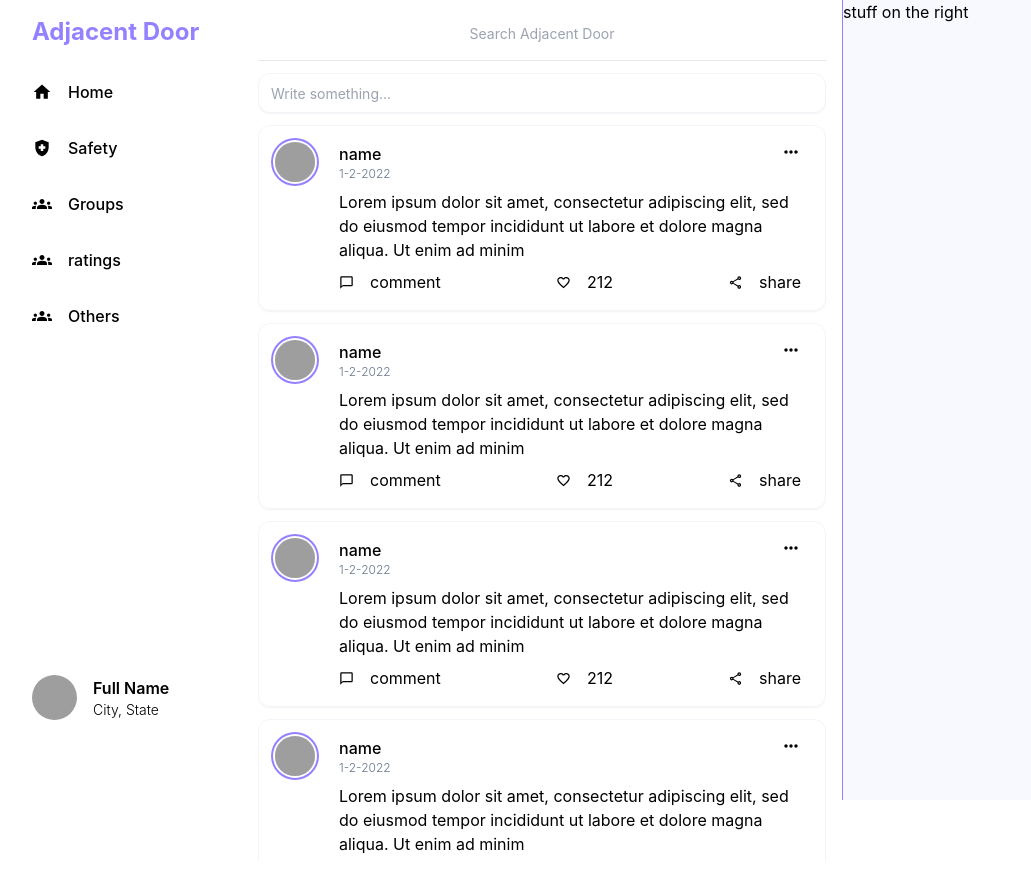
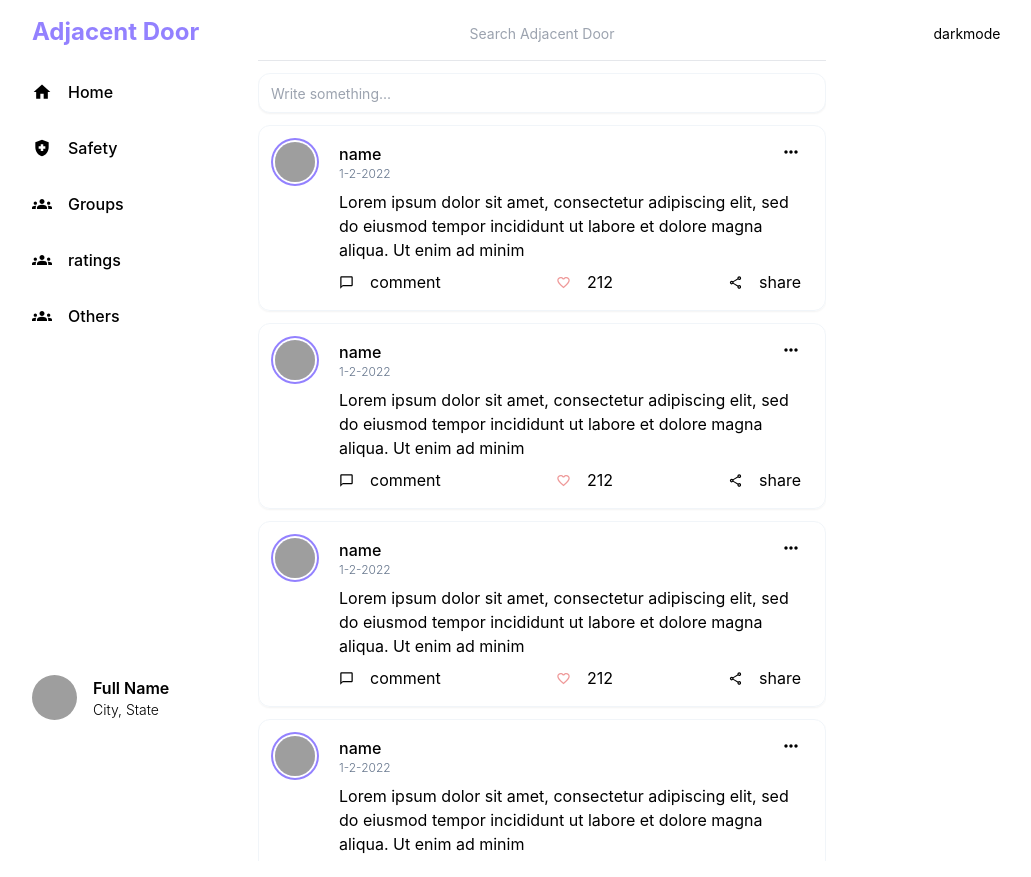
Before and after one commit to BlueOceanHRLAX48/AdjacentDoor, a React (Create React App) app: page / in a window 1280 px wide. Shown: the top 877 px of the page, without its empty margins (68-1099 px from the left). Built offline with nearby package versions, Linux system fonts and the light colour scheme; grey boxes are pictures that could not be loaded.

Commit message:
darkmode added

```diff
--- a/src/Home.js
+++ b/src/Home.js
@@ -1,11 +1,10 @@
-import React from 'react';
 import Feed from './components/Feed';
 import LeftBar from './LeftBar';
 import RightBar from './RightBar';
 
 function Home() {
   return (
-    <div className='w-screen flex'>
+    <div className='w-screen flex dark:bg-gray-900 dark:text-white'>
       <div className='hidden sm:flex'>
         <LeftBar />
       </div>
--- a/src/LeftBar/index.js
+++ b/src/LeftBar/index.js
@@ -27,7 +27,9 @@ function LeftBar() {
 }
 
 const LeftBarButton = ({ icon, text = 'text' }) => (
-  <div className={`flex py-4 px-4 hover:bg-ghostWhite hover:rounded-full cursor-pointer`}>
+  <div
+    className={`flex py-4 px-4 hover:bg-ghostWhite hover:rounded-full cursor-pointer dark:hover:bg-gray-600`}
+  >
     <div className='relative flex items-center justify-start mr-4'>{icon}</div>
     <div className={`relative flex items-center justify-start text-base font-medium`}>{text}</div>
   </div>
--- a/src/MyProfile.js
+++ b/src/MyProfile.js
@@ -1,11 +1,10 @@
-import React from 'react';
 import RightBar from './RightBar/index';
 import LeftBar from './LeftBar/index';
 import { Avatar } from '@mui/material';
 
 function MyProfile() {
   return (
-    <div className='w-screen flex'>
+    <div className='w-screen flex dark:bg-gray-900 dark:text-white'>
       <div className='hidden sm:flex'>
         <LeftBar />
       </div>
--- a/src/RightBar/index.js
+++ b/src/RightBar/index.js
@@ -1,9 +1,15 @@
-import React from 'react';
+import { purple } from '@mui/material/colors';
+import Switch from '@mui/material/Switch';
+import useTheme from '../components/useTheme';
 
 function RightBar() {
+  const [nextTheme, setTheme] = useTheme();
+
   return (
-    <div className='border-l border-primary bg-ghostWhite w-[250px] h-screen'>
-      stuff on the right
+    <div className='w-[250px] h-screen flex flex-col px-6 py-4 '>
+      <button className='mt-1 pt-1 pb-3 text-sm' onClick={() => setTheme(nextTheme)}>
+        darkmode
+      </button>
     </div>
   );
 }
--- a/src/components/Feed.js
+++ b/src/components/Feed.js
@@ -60,7 +60,7 @@ function Feed(props) {
       <div className='feed h-screen overflow-y-scroll'>
         <div className='flex justify-center relative'>
           <input
-            className='text-sm mt-3 p-1 px-3 w-full h-10 rounded-xl border border-slate-100 shadow-sm focus:outline-none focus:ring-secondary focus:ring-2 focus:mx-1'
+            className='text-sm mt-3 p-1 px-3 w-full h-10 rounded-xl border border-slate-100 shadow-sm focus:outline-none focus:ring-secondary focus:ring-2 focus:mx-1 dark:bg-gray-900'
             placeholder='Write something...'
           ></input>
           {/* <button className='text-white font-medium text-xs px-4 py-2 rounded-full bg-primary absolute bottom-2 right-4'>
--- a/src/components/Post.jsx
+++ b/src/components/Post.jsx
@@ -2,6 +2,7 @@ import React, { useState } from 'react';
 import { Avatar } from '@mui/material';
 import { MdChatBubbleOutline, MdMoreHoriz, MdFavoriteBorder, MdOutlineShare } from 'react-icons/md';
 import { Link } from 'react-router-dom';
+import { red } from '@mui/material/colors';
 
 function Post({ avatar, name, date, postBody, reports, likes }) {
   const [like, toggleLike] = useState(false);
@@ -11,7 +12,7 @@ function Post({ avatar, name, date, postBody, reports, likes }) {
   const handleMore = () => 'dropdown';
 
   return (
-    <div className='p-4 border my-3 border-slate-100 shadow-sm rounded-xl relative hover:bg-ghostWhite hover:rounded-xl'>
+    <div className='p-4 border my-3 border-slate-100 shadow-sm rounded-xl relative hover:bg-ghostWhite hover:rounded-xl dark:hover:bg-gray-900 dark:hover:border-secondary'>
       <div className='flex'>
         <Link to='/my-profile'>
           <Avatar
@@ -30,7 +31,7 @@ function Post({ avatar, name, date, postBody, reports, likes }) {
           <div className='flex items-center justify-between mt-2 mr-2'>
             {[
               ['comment', <MdChatBubbleOutline size='15' />, handleComment],
-              ['212', <MdFavoriteBorder size='15' />, handleLike],
+              ['212', <MdFavoriteBorder size='15' style={{ color: red[200] }} />, handleLike],
               ['share', <MdOutlineShare size='15' />, handleShare],
             ].map(([title, icon, handleClick], i) => (
               <PostButton icon={icon} text={title} onClick={handleClick} key={i} />
--- a/src/components/SearchBar.js
+++ b/src/components/SearchBar.js
@@ -7,7 +7,7 @@ function SearchBar(props) {
     <>
       <div className='flex justify-center pt-1 pb-3 border-b'>
         <input
-          className='text-sm p-1 text-center px-2 w-full rounded-full focus:outline-none focus:ring-secondary  focus:ring-2'
+          className='text-sm p-1 text-center px-2 w-full rounded-full focus:outline-none focus:ring-secondary  focus:ring-2 dark:bg-gray-900'
           placeholder='Search Adjacent Door'
           onChange={handleSearch}
         ></input>
--- /dev/null
+++ b/src/components/useTheme.js
@@ -0,0 +1,17 @@
+import { useState, useEffect } from 'react';
+
+function useTheme() {
+  const [theme, setTheme] = useState(localStorage.getItem('theme') || 'light');
+  const nextTheme = theme === 'dark' ? 'light' : 'dark';
+
+  useEffect(() => {
+    const rootElement = window.document.documentElement;
+    rootElement.classList.remove(nextTheme);
+    rootElement.classList.add(theme);
+    localStorage.setItem('theme', theme);
+  }, [theme, nextTheme]);
+
+  return [nextTheme, setTheme];
+}
+
+export default useTheme;
--- a/tailwind.config.js
+++ b/tailwind.config.js
@@ -1,5 +1,6 @@
 module.exports = {
   content: ['./src/**/*.{js,jsx,ts,tsx}'],
+  darkMode: 'class',
   theme: {
     extend: {
       colors: {
```
